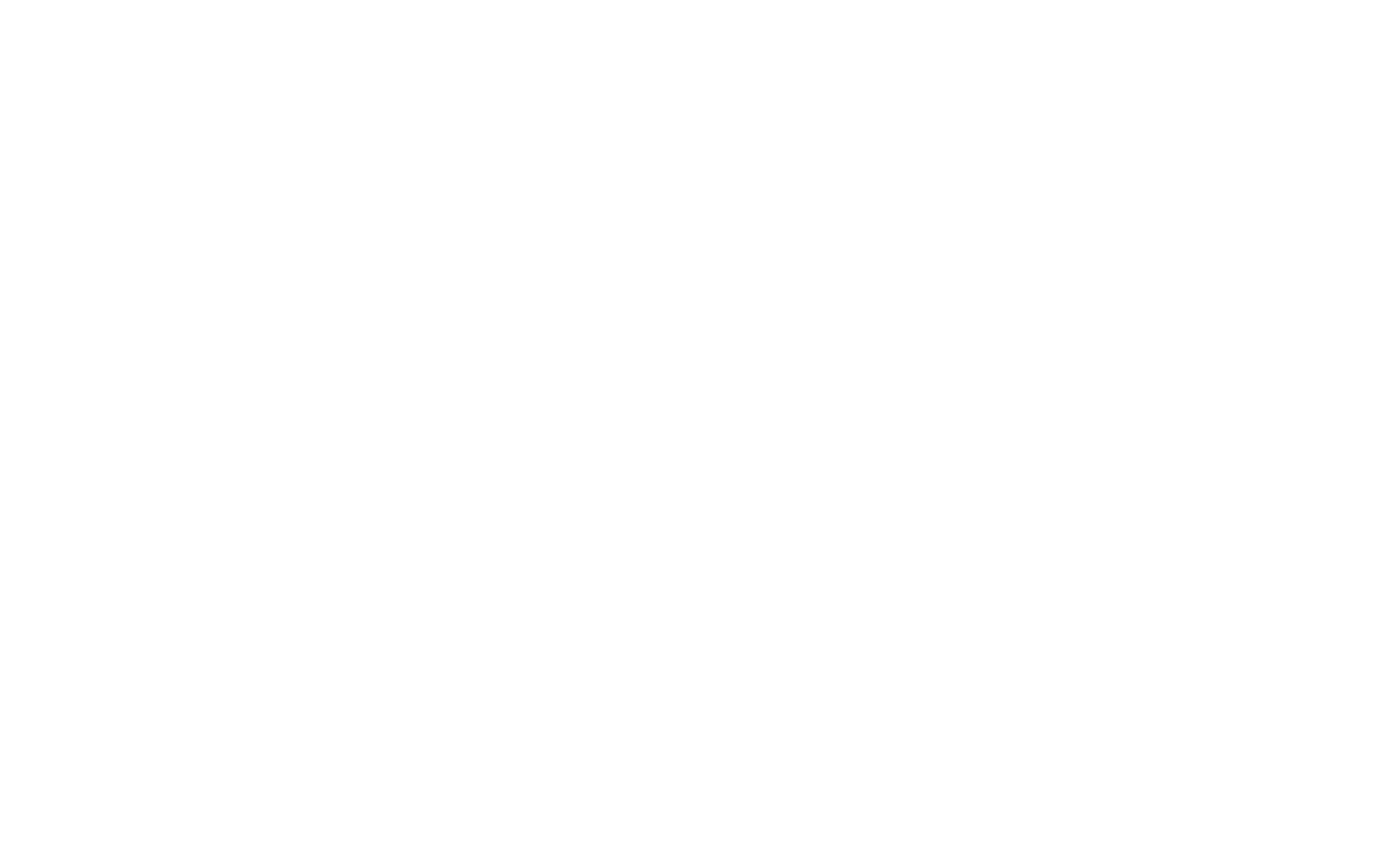
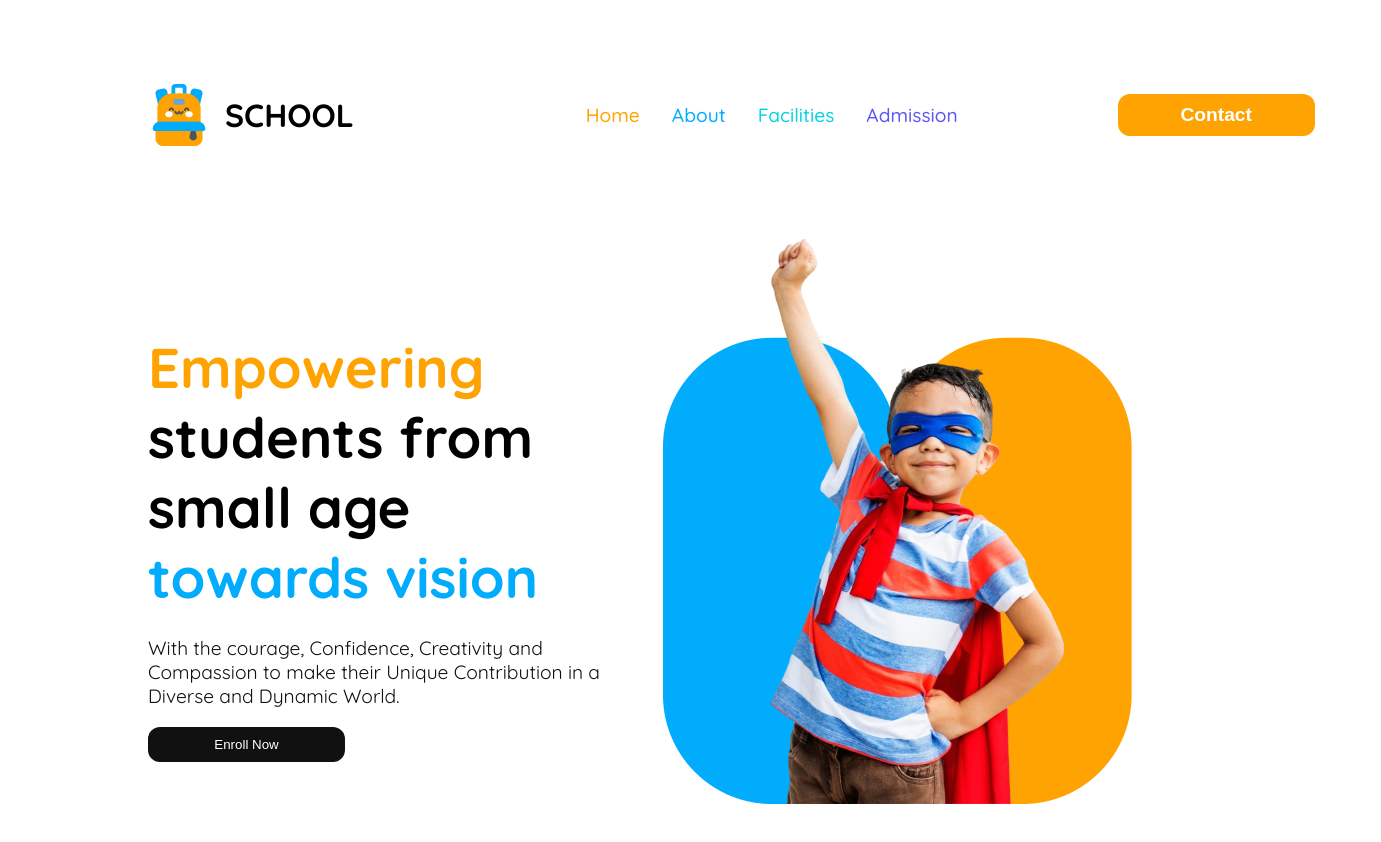
Before and after one commit to irtizadeya/kids-school-assignment-2, a plain HTML site: page index.html in a window 1280 px wide. Shown: the whole page, 1381 px wide, since content can reach past the window. Before the commit the page ends 800 px from the top, so only its background shows below. Drawn offline with Linux system fonts and the light colour scheme.

Commit message:
added nav and banner section

```diff
--- a/index.html
+++ b/index.html
@@ -1,19 +1,57 @@
 <!DOCTYPE html>
 <html lang="en">
+
 <head>
     <meta charset="UTF-8">
     <meta name="viewport" content="width=device-width, initial-scale=1.0">
     <title>Kids School</title>
+    <link rel="stylesheet" href="styles/style.css">
 </head>
-<body>
+
+<body class="quicksand-font">
     <header>
+        <nav class="navbar display-flex">
+            <div class="logo-container display-flex">
+                <img src="assets/logo.png" alt="">
+                <h6 class="logo-school">SCHOOL</h6>
+
+            </div>
+            <div class="link-container">
+                <ul class="nav-links display-flex">
+                    <li class="nav-item"><a href="" class="nav-link orange">Home</a></li>
+                    <li class="nav-item"><a href="" class="nav-link sky-blue">About</a></li>
+                    <li class="nav-item"><a href="" class="nav-link facilities">Facilities</a></li>
+                    <li class="nav-item"><a href="" class="nav-link admission">Admission</a></li>
+                </ul>
+            </div>
+            <div class="nav-btn">
+                <button>Contact</button>
+            </div>
+            <div>
+                <button class="hide"><img src="https://cdn4.iconfinder.com/data/icons/wirecons-free-vector-icons/32/menu-alt-256.png" alt="" class="ham-icon"></button>
+            </div>
+
+        </nav>
+
 
     </header>
     <main>
+        <div class="banner display-flex">
+            <div class="banner-container">
+                <h3 class="banner-title"><span class="orange">Empowering</span>
+                    students from small age <span class="sky-blue">towards vision</span></h3>
+                <p class="banner-desc black">With the courage, Confidence, Creativity and Compassion to make their Unique Contribution in a Diverse and Dynamic World.</p>
+                <button class="banner-btn">Enroll Now</button>
+            </div>
+            <div class="banner-img">
+                <img src="assets/hero-kids.png" alt="">
+            </div>
+        </div>
 
     </main>
     <footer>
 
     </footer>
 </body>
+
 </html>
--- a/styles/style.css
+++ b/styles/style.css
@@ -0,0 +1,153 @@
+@import url('https://fonts.googleapis.com/css2?family=Fira+Sans:ital,wght@0,100;0,200;0,300;0,400;0,500;0,600;0,700;0,800;0,900;1,100;1,200;1,300;1,400;1,500;1,600;1,700;1,800;1,900&family=Open+Sans:ital,wght@0,300..800;1,300..800&family=Poppins:ital,wght@0,100;0,200;0,300;0,400;0,500;0,600;0,700;0,800;0,900;1,100;1,200;1,300;1,400;1,500;1,600;1,700;1,800;1,900&family=Quicksand:wght@300..700&family=Work+Sans:ital,wght@0,100..900;1,100..900&display=swap');
+.quicksand-font {
+    font-family: "Quicksand", serif;
+    font-optical-sizing: auto;
+    font-weight: normal;
+    font-style: normal;
+  }
+  /* shared styles */
+  .display-flex{
+    display: flex;
+
+  }
+  .orange{
+    color: #FEA301;
+  }
+  .sky-blue{
+    color: #01ACFD;
+  }
+  .black{
+    color: #111111;
+  }
+  .hide{
+    visibility: hidden;
+  }
+
+
+  /* header styles */
+  header{
+    margin-left: 140px;
+    margin-right: 140px;
+    margin-top: 20px;
+  }
+
+  /* navbar related styles */
+  .navbar{
+    justify-content: space-between;
+    align-items: center;
+    max-width: 1160px;
+    margin-bottom: 20px;
+  }
+  .logo-container{
+    justify-content: center;
+    align-items: center;
+    gap: 15px;
+  }
+  .logo-school{
+    font-size: 2rem;
+    font-weight: bold;
+  }
+  .nav-item{
+    list-style: none;
+  }
+  .nav-links{
+    margin-left: 160px;
+    margin-right: 160px;
+  }
+  .nav-link{
+    text-decoration: none;
+    margin-left: 32px;
+    font-size: 1.2rem;
+    font-weight: 500;
+  }
+  .facilities{
+    color: #05D4DF;
+  }
+  .admission{
+    color: #5D58EF;
+
+  }
+  .nav-btn> button{
+    padding: 10px;
+    color: white;
+    background-color: #FEA301;
+    font-size: 1.2rem;
+    font-weight: 600;
+    border-radius: 12px;
+    border: none;
+    width: 197px;
+  }
+  .ham-icon{
+    width: 50px;
+  }
+
+
+
+  /* main styles */
+  main{
+    margin-left: 140px;
+    margin-right: 140px;
+
+  }
+  /* banner related styles */
+ .banner{
+    max-width: 1158px;
+    gap: 50px;
+    justify-content: center;
+    align-items: center;
+    margin-bottom: 60px;
+ }
+ .banner-title{
+    font-size: 3.5rem;
+    font-weight: bold;
+    margin-bottom: 24px;
+ }
+ .banner-desc{
+    font-size: 1.2rem;
+    font-weight: 400;
+
+ }
+ .banner-btn{
+    background-color: #111111;
+    color: white;
+    padding: 10px;
+    border-radius: 12px;
+    border: none;
+    width: 197px;
+ }
+
+
+
+
+
+/* responsive media query  */
+@media screen and (max-width : 576px) {
+    header{
+        margin: 16px;
+    }
+    .navbar > .link-container , .nav-btn{
+        display: none;
+    }
+    .navbar> .logo-container>h6{
+        display: none;
+    }
+    .navbar{
+        <hr>
+    }
+
+
+    .banner{
+        flex-direction: column-reverse;
+        width: 100%;
+    }
+    .banner-container{
+        text-align: center;
+    }
+    .banner-btn{
+        width: 40%;
+    }
+    .hide{
+        visibility: visible;
+        align-items: end;
+      }
+}
```
